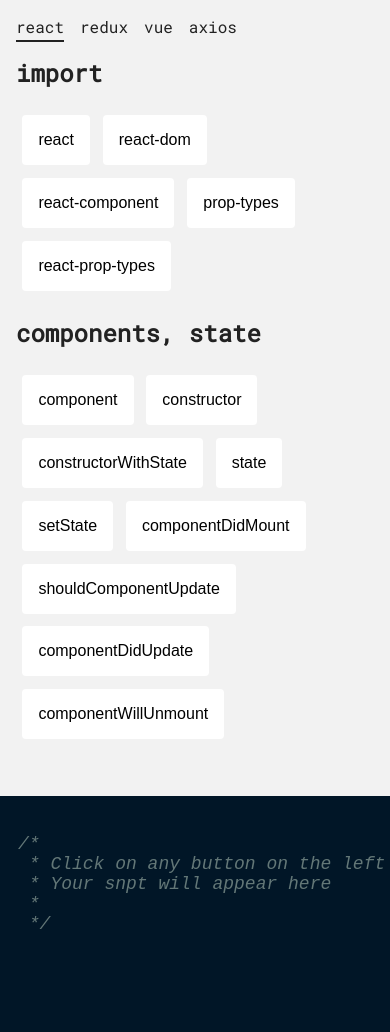
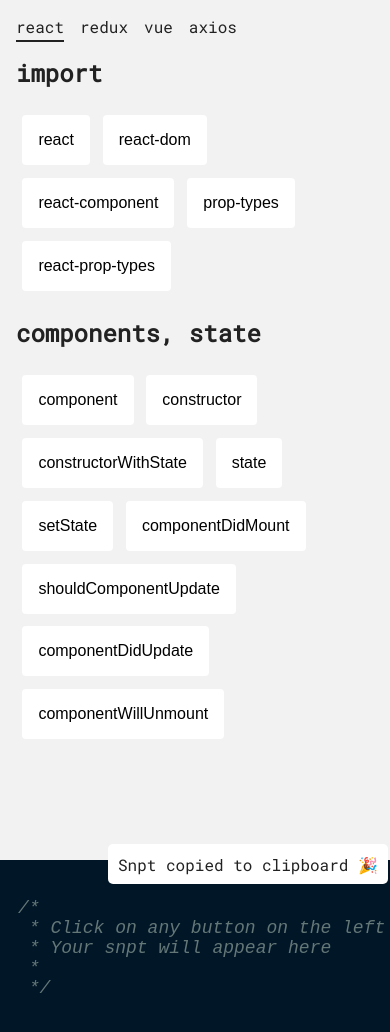
Before and after one commit to chetanraj/snpt, a React (Create React App) app: page / in a window 390 px wide. Shown: the top 1032 px of the page. Built offline with nearby package versions, Linux system fonts and the light colour scheme.

Commit message:
Added snippet copied notification

```diff
--- a/src/components/App.js
+++ b/src/components/App.js
@@ -1,6 +1,7 @@
 import React, { Component } from 'react';
 import Highlight, { defaultProps } from 'prism-react-renderer';
 import Snippets from './Snippets';
+import Notification from './Notification';
 import { frameworks, types } from '../utils/Constants';
 import { IconReact, IconVue } from '../icons/';
 import '../scss/snpt.scss';
@@ -20,7 +21,6 @@ class App extends Component {
     super(props);
 
     this.state = {
-      footerMsg: '',
       framework: 'react',
       code: defaultCode,
       types: []
@@ -34,15 +34,10 @@ class App extends Component {
 
   setCode(snpt) {
     this.setState({
-      code: defaultCode + snpt,
-      footerMsg: 'Snpt copied to clipboard 🎉'
+      code: defaultCode + snpt
     });
 
-    setTimeout(() => {
-      this.setState({
-        footerMsg: ''
-      });
-    }, 3000);
+    this.notification.showNotification();
   }
 
   setFramework(framework) {
@@ -57,6 +52,7 @@ class App extends Component {
   render() {
     return (
       <div className="snpt">
+        <Notification onRef={ref => (this.notification = ref)} />
         <div className="container">
           <div className="snippets">
             <header>
--- /dev/null
+++ b/src/components/Notification.js
@@ -0,0 +1,45 @@
+import React, { Component } from 'react';
+
+class Notification extends Component {
+  constructor(props) {
+    super(props);
+
+    this.state = {
+      notMsg: 'Snpt copied to clipboard 🎉',
+      showNotification: false,
+      hideTimer: null
+    };
+  }
+
+  componentDidMount() {
+    this.props.onRef(this);
+  }
+
+  showNotification() {
+    if (this.state.hideTimer) {
+      clearTimeout(this.state.hideTimer);
+    }
+    this.setState({
+      showNotification: true,
+      hideTimer: setTimeout(() => {
+        this.setState({
+          showNotification: false
+        });
+      }, 3000)
+    });
+  }
+
+  render() {
+    return (
+      <div
+        className={
+          'notification' +
+          (this.state.showNotification ? ' not-active' : ' not-inactive')
+        }>
+        {this.state.notMsg}
+      </div>
+    );
+  }
+}
+
+export default Notification;
--- a/src/scss/snpt.scss
+++ b/src/scss/snpt.scss
@@ -11,6 +11,10 @@ body {
 
 .pt-0 {
   padding-top: 0;
+}
+
+.snpt {
+  position: relative;
 }
 
 .container {
@@ -30,7 +34,7 @@ body {
 
 .snippets {
   background: #f2f2f2;
-  height: calc(100vh - 4em);
+  height: 100vh;
 }
 
 .container pre {
@@ -97,16 +101,63 @@ body {
   outline: none;
 }
 
-#footer {
-  height: 50px;
-  background: #ccc;
-  position: fixed;
-  bottom: 0;
-  left: 0;
-  z-index: 1;
-  width: 49.8%;
-  line-height: 50px;
-  text-indent: 1em;
+.notification {
+  height: 40px;
+  background: #fff;
+  position: absolute;
+  right: 2px;
+  display: flex;
+  align-items: center;
+  justify-content: center;
+  padding: 0 10px;
+  transition: height 5ms;
+  border-radius: 5px;
+}
+
+.not-active {
+  animation: slideIn .1s ease-in;
+  top: 10px;
+}
+
+.not-inactive {
+  animation: slideOut .1s ease-out;
+  top: -40px;
+}
+
+@keyframes slideIn {
+  from {
+    top: -40px;
+  }
+  to {
+    top: 10px;
+  }
+}
+
+@keyframes slideOut {
+  from {
+    top: 10px;
+  }
+  to {
+    top: -40px;
+  }
+}
+
+@keyframes mobileSlideIn {
+  from {
+    bottom: -40px;
+  }
+  to {
+    bottom: 10px;
+  }
+}
+
+@keyframes slideOut {
+  from {
+    bottom: 10px;
+  }
+  to {
+    bottom: -40px;
+  }
 }
 
 @media screen and (max-width: 768px) {
@@ -119,7 +170,17 @@ body {
     flex-wrap: wrap;
   }
 
-  #footer {
-    display: none;
+  .notification {
+    top: auto;
+  }
+
+  .not-active {
+    animation: mobileSlideIn .1s ease-in;
+    bottom: 10px;
+  }
+
+  .not-inactive {
+    animation: mobileSlideOut .1s ease-out;
+    bottom: -40px;
   }
 }
```
Also changed, not shown: 1 other file (tests, documents, lock files or other folders).
